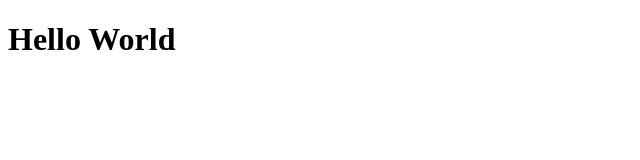
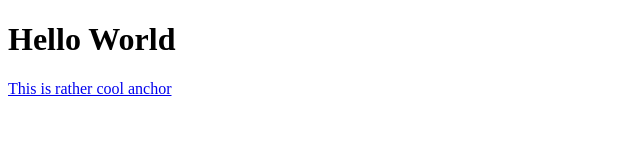
Before and after one commit to Alley-Wars/My-Site, a plain HTML site: page Index example.html in a window 1280 px wide. Shown: the whole page, without its empty margins (0-640 px from the left). Drawn offline with Linux system fonts and the light colour scheme.

Commit message:
Update Index example.html
Anchor error

```diff
--- a/Index example.html
+++ b/Index example.html
@@ -7,6 +7,6 @@
   </head>
   <body>
     <h1>Hello World</h1>
-    <a href="Text Test.html"This is rather cool anchor</a>
+    <a href="Text Test.html">This is rather cool anchor</a>
   </body>
 </html>
```
